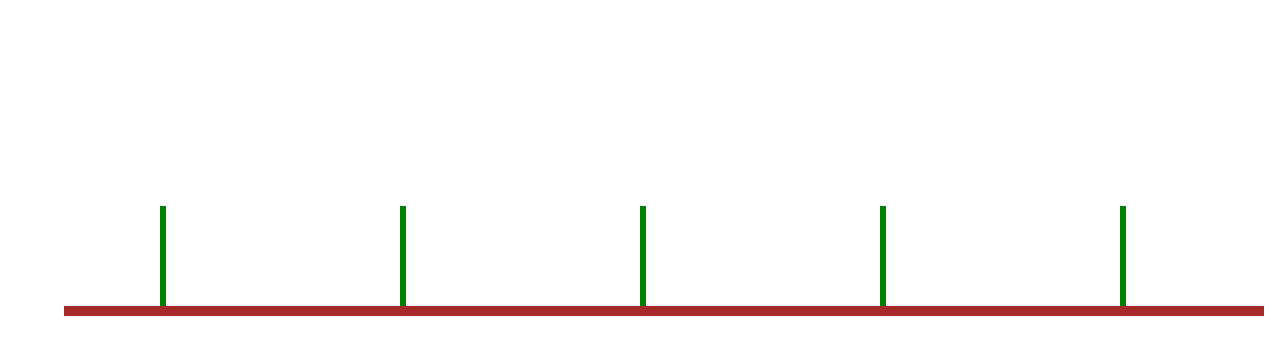
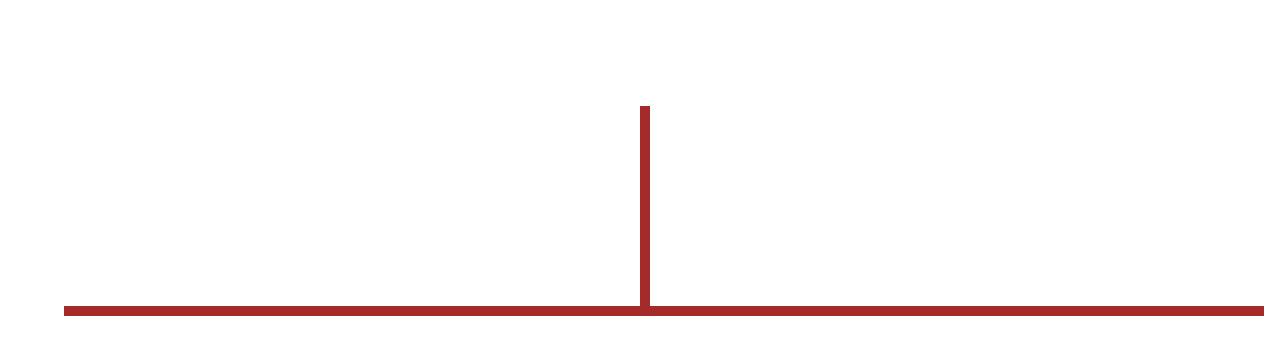
Before and after one commit to PRTIMES-hackathon-2025-winter-team2/frontend, a React (Create React App) app: page /tree in a window 1280 px wide. Shown: the top 354 px of the page. Built offline with nearby package versions, Linux system fonts and the light colour scheme.

Commit message:
一本の幹に変更

```diff
--- a/src/components/pages/tree/TreeComponent.tsx
+++ b/src/components/pages/tree/TreeComponent.tsx
@@ -1,13 +1,5 @@
 import { Box, Container } from "@mui/material";
 import { motion } from "framer-motion";
-
-const branches = [
-  { left: "10%", delay: 0 },
-  { left: "30%", delay: 0.2 },
-  { left: "50%", delay: 0.4 },
-  { left: "70%", delay: 0.6 },
-  { left: "90%", delay: 0.8 },
-];
 
 export const TreeComponent = () => {
   return (
@@ -21,23 +13,20 @@ export const TreeComponent = () => {
           backgroundColor: "brown",
         }}
       />
-      {branches.map((branch, index) => (
       <motion.div
-          key={index}
         initial={{ scaleY: 0 }}
         animate={{ scaleY: 1 }}
-          transition={{ duration: 1, delay: branch.delay, ease: "easeOut" }}
+        transition={{ duration: 1, ease: "easeOut" }}
         style={{
           position: "absolute",
           bottom: "10px",
-            left: branch.left,
-            width: "6px",
-            height: "100px",
-            backgroundColor: "green",
+          left: "50%",
+          width: "10px",
+          height: "200px",
+          backgroundColor: "brown",
           transformOrigin: "bottom center",
         }}
       />
-      ))}
     </Container>
   );
 };
```
Lines whose indentation alone changed are shown as unchanged.
